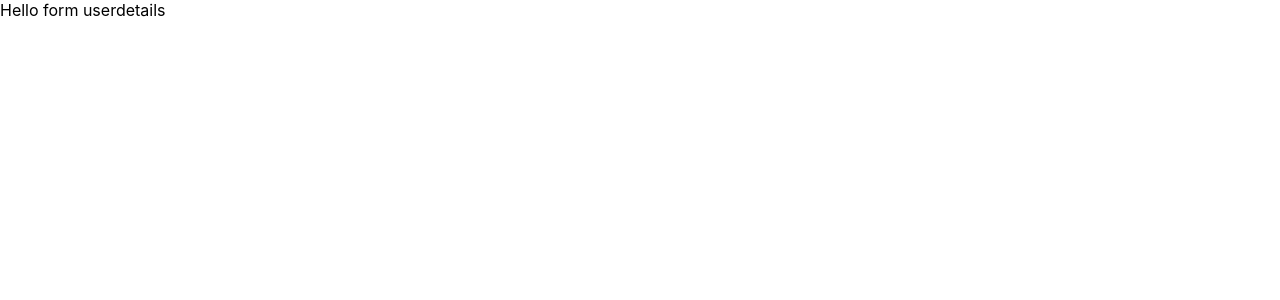
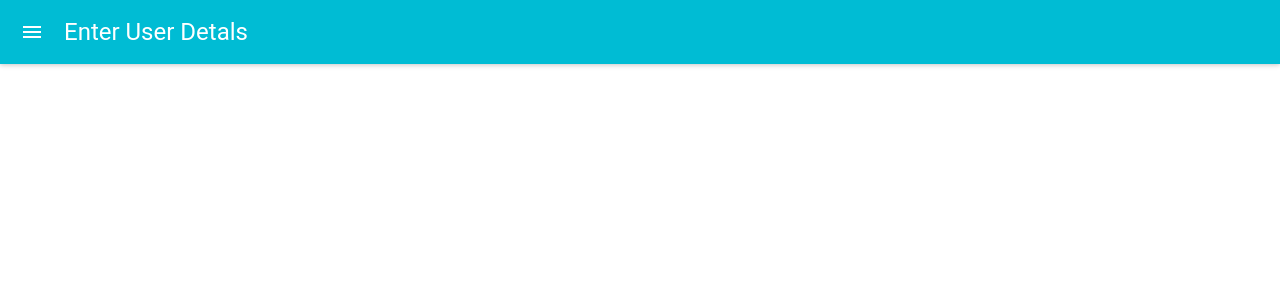
Before and after one commit to streetracer48/Multi-noob-react, a React (Create React App) app: page / in a window 1280 px wide. Shown: the top 300 px of the page. Built offline with nearby package versions, Linux system fonts and the light colour scheme.

Commit message:
hook up material on form userDetailed

```diff
--- a/src/components/formUserDetailed.jsx
+++ b/src/components/formUserDetailed.jsx
@@ -8,9 +8,19 @@ import RaisedButton from 'material-ui/RaisedButton'
 
 class FormUserDetailed extends Component {
 
+    continue = (e) => {
+        this.props.nextStep()
+    }
+
+
     render () {
+         const { values} = this.props;
          return (
-             <div>Hello form userdetails</div>
+             <MuiThemeProvider>
+                 <React.Fragment>
+                     <AppBar title="Enter User Detals"/>
+                 </React.Fragment>
+             </MuiThemeProvider>
          )
     }
 
```
